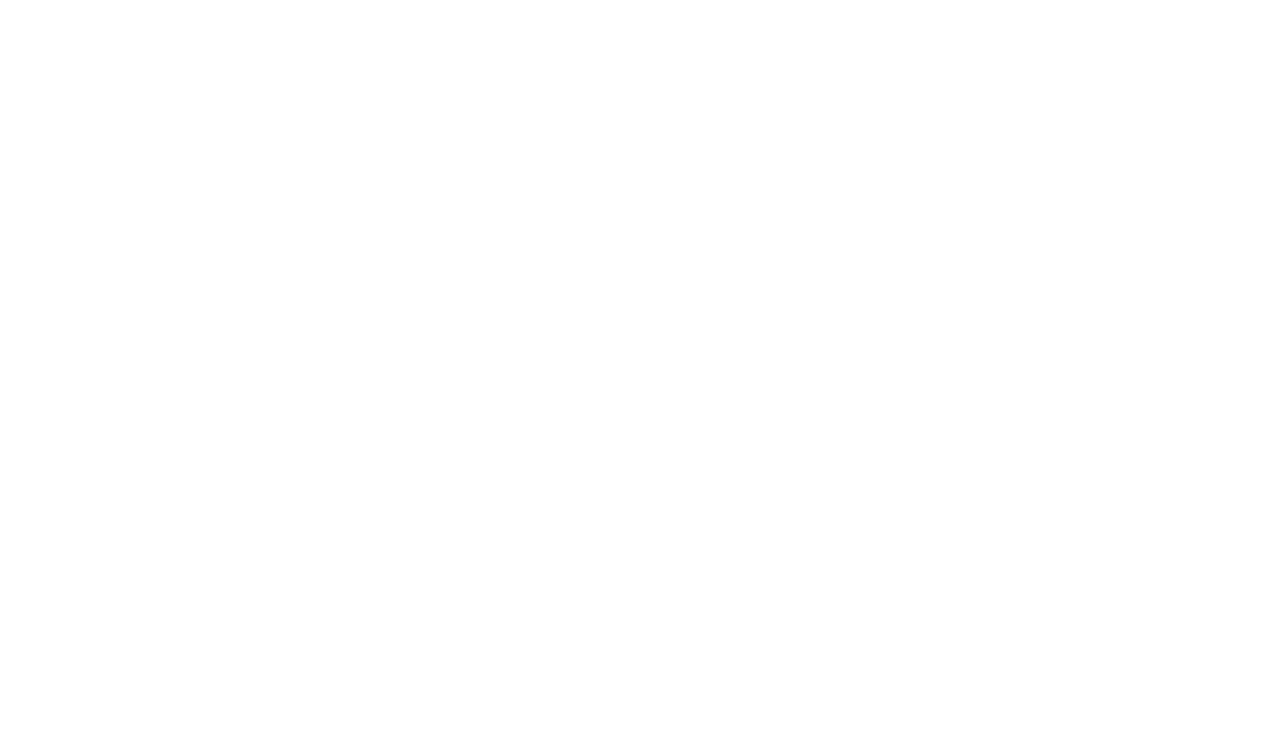
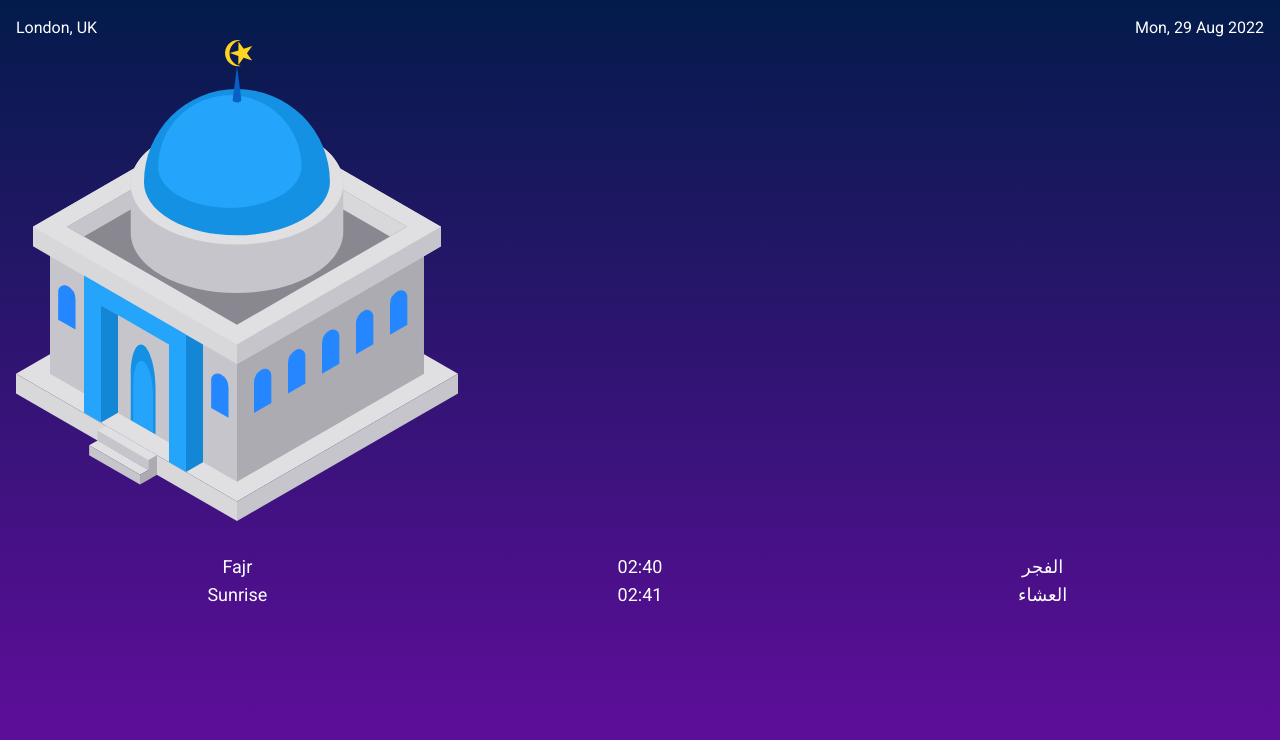
Before and after one commit to mugtaba-subahi/nuxt-salah, a Nuxt app: page /Index in a window 1280 px wide. Before the commit this address had no page. Shown: the top 740 px of the page. Built offline with nearby package versions, Linux system fonts and the light colour scheme.

Commit message:
added processing of api data to store

```diff
--- /dev/null
+++ b/App.vue
@@ -0,0 +1,78 @@
+<template>
+  <div>
+    <!-- <Timer :nextPrayer="store.prayers[store.nextPrayerIndex]" :timeLeft="store.nextPrayerTimeLeft" /> -->
+    <TheDate class="heading" v-once />
+    <PrayerItem v-for="(prayer, i) in store.prayers" :key="i" :prayer="prayer" />
+  </div>
+</template>
+
+<script lang="ts" setup>
+import { useStore } from "!stores";
+import * as Api from "!api";
+import { PrayersController } from "~~/controllers/Prayers";
+
+const store = useStore();
+
+// const apiResult = await Api.get();
+const apiResult = {
+  fajr: "02:40",
+  sunrise: "02:41"
+};
+
+// @ts-ignore
+const PrayersCon = new PrayersController(apiResult);
+const prayers = PrayersCon.processData();
+
+store.prayers = prayers;
+
+//
+//
+//
+//
+//
+//
+// import { storeToRefs } from "pinia";
+// import { useStore } from "!store";
+// import LondonPrayerTimesController from "~~/controllers/PrayerList";
+// import TimerController from "!controllers/Timer";
+// import { prayerNamesEnglish } from "!global";
+
+// const store = useStore();
+
+// const { nextPrayerIndex } = storeToRefs(store);
+
+// const LondonCon = new LondonPrayerTimesController(store);
+
+// await LondonCon.buildPrayerTimes();
+
+// const timer = new TimerController(store, LondonCon);
+// store.nextPrayerIndex = store.prayers.findIndex((prayer: any) => !prayer.passed);
+
+// timer.start();
+
+// watch(nextPrayerIndex, (nextPrayerIndex) => {
+//   if (nextPrayerIndex < 0 || nextPrayerIndex > prayerNamesEnglish.length - 1) return;
+//   timer.start();
+// });
+</script>
+
+<style lang="postcss">
+@tailwind base;
+
+html,
+body {
+  @apply h-full;
+}
+
+body {
+  font-family: "Roboto";
+  background: linear-gradient(#031b4b, #660ca1);
+  @apply text-white select-none p-4;
+}
+</style>
+
+<style lang="postcss" scoped>
+.heading {
+  @apply mb-8;
+}
+</style>
--- a/components/Countdown.vue
+++ b/components/Countdown.vue
@@ -1,8 +1,8 @@
 <template>
   <div class="timer">
-    <template v-if="!!nextPrayer">
+    <template v-if="!!props.nextPrayer">
       <p class="timer__item">{{ props.nextPrayer.english }} in</p>
-      <p class="timer__item timer--time">{{ timeLeft }}</p>
+      <p class="timer__item timer--time">{{ props.timeLeft }}</p>
     </template>
     <template v-else>
       <p class="timer__item">All prayers passed</p>
@@ -11,8 +11,10 @@
 </template>
 
 <script lang="ts" setup>
+import { PropType } from "vue";
 import { CountDown } from "!interfaces";
-const props = defineProps<CountDown>();
+
+const { props } = defineProps({ props: Object as PropType<CountDown> });
 </script>
 
 <style lang="postcss" scoped>
--- a/components/PrayerItem.vue
+++ b/components/PrayerItem.vue
@@ -1,14 +1,16 @@
 <template>
-  <div class="prayer" :class="{ passed: props.passed, isNext: props.isNext }">
-    <p class="prayer__item prayer__item--english">{{ props.english }}</p>
-    <p class="prayer__item prayer__item--time">{{ props.time }}</p>
-    <p class="prayer__item prayer__item--arabic">{{ props.arabic }}</p>
+  <div class="prayer" :class="{ passed: prayer.passed, isNext: prayer.isNext }">
+    <p class="prayer__item prayer__item--english">{{ prayer.english }}</p>
+    <p class="prayer__item prayer__item--time">{{ prayer.time }}</p>
+    <p class="prayer__item prayer__item--arabic">{{ prayer.arabic }}</p>
   </div>
 </template>
 
 <script lang="ts" setup>
+import { PropType } from "vue";
 import { PrayerItem } from "!interfaces";
-const props = defineProps<PrayerItem>();
+
+const { prayer } = defineProps({ prayer: Object as PropType<PrayerItem> });
 </script>
 
 <style lang="postcss" scoped>
--- a/components/PrayerList.vue
+++ /dev/null
@@ -1,9 +0,0 @@
-<template>
-  <div>
-    <PrayerItem />
-  </div>
-</template>
-
-<script lang="ts" setup></script>
-
-<style lang="postcss" scoped></style>
--- a/controllers/LondonPrayerTimes.ts
+++ /dev/null
@@ -1,86 +0,0 @@
-import { prayerNamesArabic, prayerNamesEnglish } from "~~/readonly";
-import convert12To24hr from "!utils/convert12To24hr";
-import convert24hrToMillisecond from "!utils/convert24hrToMillisecond";
-import { IPrayer } from "~~/interfaces";
-// import { ILondonPrayerTimesApi } from "!api/LondonPrayerTimes/interfaces";
-// import LondonPrayerTimeApi from "!api/LondonPrayerTimes/api";
-import { IBaseController } from "./interfaces";
-
-class LondonPrayerTimeController implements IBaseController {
-  // private _api = new LondonPrayerTimeApi();
-  private store: any;
-
-  constructor(Store: any) {
-    this.store = Store;
-  }
-
-  // Public functions
-  public buildPrayerTimes = async (): Promise<void> => {
-    // this._rawData = await this._api.get();
-
-    this.store.apiResult = {
-      fajr: "02:56",
-      sunrise: "02:57"
-      // dhuhr: "00:00",
-      // asr: "00:05",
-      // magrib: "00:48",
-      // isha: "00:49"
-    };
-
-    this._processPrayerTimes();
-  };
-
-  public setNextPrayerIndex = (): void => {
-    this.store.nextPrayerIndex = this.store.prayers.findIndex((prayer: IPrayer) => !prayer.passed);
-
-    console.log(
-      "🚀 > file: LondonPrayerTimes.ts > line 35 > LondonPrayerTimeController > this.store.nextPrayerIndex",
-      this.store.nextPrayerIndex
-    );
-
-    if (this.store.nextPrayerIndex < 0) return;
-
-    this.store.prayers[this.store.nextPrayerIndex].isNext = true;
-
-    console.log("setNextPrayerIndex doneeee");
-  };
-
-  // Private functions
-  private _processPrayerTimes = (): void => {
-    this._setPrayerConfigs();
-    this._formatPrayerTimes();
-    // this.setNextPrayerIndex();
-  };
-
-  private _setPrayerConfigs = (): void => {
-    const prayers: IPrayer[] = prayerNamesEnglish.map((name, index): IPrayer => {
-      return {
-        index,
-        arabic: prayerNamesArabic[index],
-        english: name,
-        isNext: false,
-        passed: false,
-        time: this.store.apiResult[name.toLocaleLowerCase()]
-      };
-    });
-
-    this.store.prayers = prayers;
-  };
-
-  private _formatPrayerTimes = (): void => {
-    const prayers = this.store.prayers.map((prayer: IPrayer): IPrayer => {
-      const military: string = convert12To24hr(prayer.english, prayer.time);
-      const time: number = convert24hrToMillisecond(military);
-      const now: number = new Date().getTime();
-
-      prayer.time = military;
-      prayer.passed = now > time;
-
-      return prayer;
-    });
-
-    this.store.prayers = prayers;
-  };
-}
-
-export default LondonPrayerTimeController;
--- /dev/null
+++ b/controllers/Prayers.ts
@@ -0,0 +1,50 @@
+import { prayerNamesArabic, prayerNamesEnglish } from "!globals";
+import { convert12To24hr, convert24hrToMillisecond } from "!utils";
+import { GetPrayersApiResponse, PrayerItem } from "!interfaces";
+
+export class PrayersController {
+  private _apiResult: GetPrayersApiResponse;
+  private _prayers: PrayerItem[] = [];
+
+  constructor(apiResult: GetPrayersApiResponse) {
+    this._apiResult = apiResult;
+  }
+
+  // Private functions
+  public processData = (): PrayerItem[] => {
+    this._setPrayerConfigs();
+    this._formatPrayerTimes();
+
+    return this._prayers;
+  };
+
+  private _setPrayerConfigs = (): void => {
+    const prayers: PrayerItem[] = prayerNamesEnglish.map((name, index): PrayerItem => {
+      return {
+        index,
+        arabic: prayerNamesArabic[index],
+        english: name,
+        isNext: false,
+        passed: false,
+        time: this._apiResult[name.toLocaleLowerCase()]
+      };
+    });
+
+    this._prayers = prayers;
+  };
+
+  private _formatPrayerTimes = (): void => {
+    const prayers = this._prayers.map((prayer: PrayerItem): PrayerItem => {
+      const military: string = convert12To24hr(prayer.english, prayer.time);
+      const time: number = convert24hrToMillisecond(military);
+      const now: number = new Date().getTime();
+
+      prayer.time = military;
+      prayer.passed = now > time;
+
+      return prayer;
+    });
+
+    this._prayers = prayers;
+  };
+}
--- a/nuxt.config.ts
+++ b/nuxt.config.ts
@@ -16,10 +16,10 @@ export default defineNuxtConfig({
   components: true,
 
   alias: {
-    "!store": resolve(__dirname, "./store"),
+    "!stores": resolve(__dirname, "./stores"),
     "!interfaces": resolve(__dirname, "./interfaces"),
     "!config": resolve(__dirname, "./config"),
-    "!global": resolve(__dirname, "./global"),
+    "!globals": resolve(__dirname, "./globals"),
     "!api": resolve(__dirname, "./api"),
     "!components": resolve(__dirname, "./components"),
     "!controllers": resolve(__dirname, "./controllers"),
--- a/pages/Index.vue
+++ /dev/null
@@ -1,53 +0,0 @@
-<template>
-  <div>
-    <Timer :nextPrayer="store.prayers[store.nextPrayerIndex]" :timeLeft="store.nextPrayerTimeLeft" />
-    <Heading class="heading" v-once />
-    <Prayer v-for="(prayer, i) in store.prayers" :key="i" v-bind="prayer" />
-  </div>
-</template>
-
-<script lang="ts" setup>
-import { storeToRefs } from "pinia";
-import { useStore } from "!store";
-import LondonPrayerTimesController from "!controllers/LondonPrayerTimes";
-import TimerController from "!controllers/Timer";
-import { prayerNamesEnglish } from "!global";
-
-const store = useStore();
-const { nextPrayerIndex } = storeToRefs(store);
-
-const LondonCon = new LondonPrayerTimesController(store);
-
-await LondonCon.buildPrayerTimes();
-
-const timer = new TimerController(store, LondonCon);
-store.nextPrayerIndex = store.prayers.findIndex((prayer: any) => !prayer.passed);
-
-timer.start();
-
-watch(nextPrayerIndex, (nextPrayerIndex) => {
-  if (nextPrayerIndex < 0 || nextPrayerIndex > prayerNamesEnglish.length - 1) return;
-  timer.start();
-});
-</script>
-
-<style lang="postcss">
-@tailwind base;
-
-html,
-body {
-  @apply h-full;
-}
-
-body {
-  font-family: "Roboto";
-  background: linear-gradient(#031b4b, #660ca1);
-  @apply text-white select-none p-4;
-}
-</style>
-
-<style lang="postcss" scoped>
-.heading {
-  @apply mb-8;
-}
-</style>
--- a/stores/index.ts
+++ b/stores/index.ts
@@ -1,9 +1,8 @@
 import { defineStore } from "pinia";
-import { GetPrayersApiResponse, PrayerItem } from "!interfaces";
+import { PrayerItem } from "!interfaces";
 
 export const useStore = defineStore("store", {
   state: () => ({
-    apiResult: {} as GetPrayersApiResponse,
     prayers: [] as PrayerItem[],
     nextPrayerIndex: -1,
     nextPrayerTimeLeft: "..."
```
Also changed, not shown: controllers/interfaces.ts (deleted, +0 -8 lines), globals/index.ts (renamed from global/index.ts).
